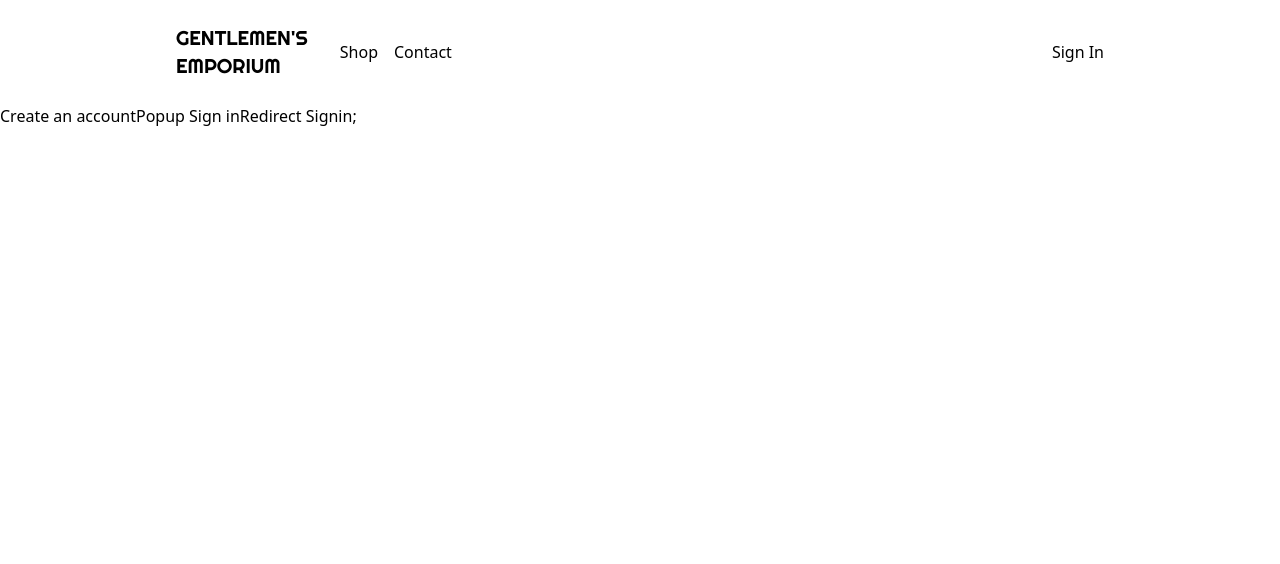
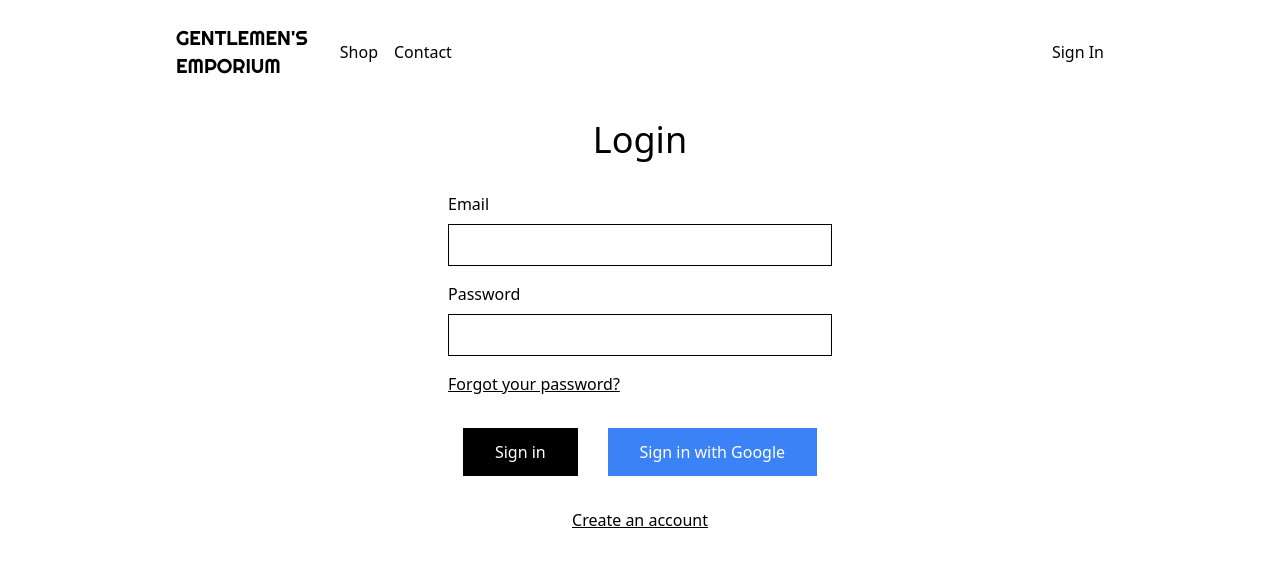
Before and after one commit to ahmedmcodes/crown-clothing, a React (Vite) app: page /sign-in in a window 1280 px wide. Shown: the top 564 px of the page. Built offline with nearby package versions, Linux system fonts and the light colour scheme.

Commit message:
Finalized the logic and Styling for Signin and Signup component

```diff
--- a/index.html
+++ b/index.html
@@ -5,7 +5,7 @@
     <link rel="preconnect" href="https://fonts.googleapis.com">
 <link rel="preconnect" href="https://fonts.gstatic.com" crossorigin>
 <link href="https://fonts.googleapis.com/css2?family=Righteous&family=Ubuntu+Condensed&display=swap" rel="stylesheet">
-    <title>Crown Clothing</title>
+    <title>The Gentlemen's Emporuim</title>
   </head>
   <body>
     <div id="root"></div>
--- a/src/App.jsx
+++ b/src/App.jsx
@@ -6,9 +6,8 @@ import {
 } from "react-router-dom";
 import Home from "./assets/routes/home.component";
 import Navigation from "./assets/routes/NavBar.component";
-import SignIn from "./assets/components/SignIn/SignIn.component";
 import SignUpForm from "./assets/components/Sign-up/Sign-up.component";
-
+import SignIn from "./assets/components/Sign-in/Sign-in.component";
 const Shop = () => {
   return <h1>I am shop component</h1>;
 };
--- a/src/assets/components/Minor Components/Button.component.jsx
+++ b/src/assets/components/Minor Components/Button.component.jsx
@@ -0,0 +1,14 @@
+const Button = ({ children, buttonType, ...otherProps }) => {
+  return (
+    <button
+      className={`${
+        buttonType === "google" ? "bg-blue-500" : "bg-black"
+      } text-white w-fit mt-4 py-3 px-8 m-auto hover:scale-105 hover:shadow-sm hover:shadow-black`}
+      {...otherProps}
+    >
+      {children}
+    </button>
+  );
+};
+
+export default Button;
--- a/src/assets/components/Minor Components/FormInput.component.jsx
+++ b/src/assets/components/Minor Components/FormInput.component.jsx
@@ -5,7 +5,7 @@ const FormInput = ({ label, ...otherProps }) => {
         {label}
       </label>
       <input
-        className=" border border-black py-2 mb-4 hover:border-2"
+        className=" border border-black py-2 mb-4 hover:border-2 px-2"
         {...otherProps}
       />
     </>
--- /dev/null
+++ b/src/assets/components/Sign-in/Sign-in.component.jsx
@@ -0,0 +1,92 @@
+import { useEffect, useState } from "react";
+import {
+  googleSignInWithPopUp,
+  googleSignInWithRedirect,
+  db,
+  auth,
+  addUserDataToDatabase,
+} from "../../../Utils/Firebase/firebase.utils";
+import { getRedirectResult } from "firebase/auth";
+import SignUpForm from "../Sign-up/Sign-up.component";
+import { Link } from "react-router-dom";
+import FormInput from "../Minor Components/FormInput.component";
+import Button from "../Minor Components/Button.component";
+
+const defaultUserDetails = {
+  email: "",
+  password: "",
+};
+
+const SignIn = () => {
+  const [userDetails, setUserDetails] = useState(defaultUserDetails);
+
+  const [errorMessage, setErrorMessage] = useState("");
+  const { email, password } = userDetails;
+  // useEffect(() => {
+  //   const fetchData = async () => {
+  //     const response = await getRedirectResult(auth);
+  //     if (response) {
+  //       const userDocRef = await addUserDataToDatabase(response.user);
+  //     }
+  //   };
+  //   fetchData();
+  // }, []);
+
+  const logInUserWithGooglePopUp = async () => {
+    const { user } = await googleSignInWithPopUp();
+    const userDocRef = await addUserDataToDatabase(user);
+  };
+
+  const handleOnChange = (e) => {
+    const { name, value } = e.target;
+    setUserDetails({ ...userDetails, [name]: value });
+  };
+
+  const handleOnSubmit = async (e) => {
+    e.preventDefault();
+  };
+
+  return (
+    <>
+      <div className="flex flex-col justify-center items-center  mx-60">
+        <h2 className="my-4 text-4xl">Login</h2>
+        <form onSubmit={handleOnSubmit} className="flex flex-col w-96 my-4 ">
+          <FormInput
+            label="Email"
+            type="email"
+            name="email"
+            required
+            value={email}
+            onChange={handleOnChange}
+          />
+          <FormInput
+            label="Password"
+            type="password"
+            name="password"
+            required
+            value={password}
+            onChange={handleOnChange}
+          />
+          <p className="underline hover:cursor-pointer">
+            Forgot your password?
+          </p>
+          <div className="flex flex-row py-4">
+            <Button type="submit">Sign in</Button>
+            <Button
+              buttonType="google"
+              type="text"
+              onClick={logInUserWithGooglePopUp}
+            >
+              Sign in with Google
+            </Button>
+          </div>
+          <Link className="m-auto pt-4 underline" to="/sign-up">
+            Create an account
+          </Link>
+        </form>
+      </div>
+    </>
+  );
+};
+
+export default SignIn;
--- a/src/assets/components/Sign-up/Sign-up.component.jsx
+++ b/src/assets/components/Sign-up/Sign-up.component.jsx
@@ -8,6 +8,8 @@ import {
   sendEmailVerification,
 } from "firebase/auth";
 import FormInput from "../Minor Components/FormInput.component";
+import Button from "../Minor Components/Button.component";
+import { Link } from "react-router-dom";
 
 const defaultUserDetails = {
   displayName: "",
@@ -20,6 +22,8 @@ const defaultUserDetails = {
 const SignUpForm = () => {
   const [userDetails, setUserDetails] = useState(defaultUserDetails);
   const [errorMessage, setErrorMessage] = useState("");
+  const [registrationSuccessMessage, setRegistrationSuccessMessage] =
+    useState("");
 
   const { displayName, email, password, confirmPassword } = userDetails;
 
@@ -42,14 +46,21 @@ const SignUpForm = () => {
         addUserDataToDatabase(user, userDetails);
         setUserDetails(defaultUserDetails);
         setErrorMessage("");
+        setRegistrationSuccessMessage("Registration Successful!");
       } else {
         setErrorMessage(
-          "Password and Confirm Password do not match, please try again. "
+          "Password and Confirm Password do not match, please try again."
         );
       }
     } catch (error) {
+      if (error.code === "auth/email-already-in-use") {
+        setErrorMessage(
+          "The email address is already in use. Please choose another one."
+        );
+      }
       console.log(error);
-      setErrorMessage(error.message);
+      console.log(error.message);
+      console.log(error.code);
       setUserDetails(defaultUserDetails);
     }
   };
@@ -57,7 +68,7 @@ const SignUpForm = () => {
   return (
     <div className="flex flex-col justify-center items-center  mx-60">
       <h2 className="my-4 text-4xl">Create Account</h2>
-      <form onSubmit={handleOnSubmit} className="flex flex-col w-3/4 my-4">
+      <form onSubmit={handleOnSubmit} className="flex flex-col w-96 my-4 ">
         <FormInput
           label="Display Name"
           onChange={handleOnChange}
@@ -91,9 +102,15 @@ const SignUpForm = () => {
           required
           value={confirmPassword}
         />
-        <button type="submit">Signup</button>
+        <Button type="submit">Register</Button>
+        <Link to="/auth" className="m-auto pt-2 underline">
+          Login
+        </Link>
       </form>
-      {errorMessage && <div>{errorMessage}</div>}
+      {errorMessage && <div className="text-xl px-44">{errorMessage}</div>}
+      {registrationSuccessMessage && (
+        <div className="text-xl px-44">{registrationSuccessMessage}</div>
+      )}
     </div>
   );
 };
--- a/src/assets/components/SignIn/SignIn.component.jsx
+++ /dev/null
@@ -1,38 +0,0 @@
-import { useEffect } from "react";
-import {
-  googleSignInWithPopUp,
-  googleSignInWithRedirect,
-  db,
-  auth,
-  addUserDataToDatabase,
-} from "../../../Utils/Firebase/firebase.utils";
-import { getRedirectResult } from "firebase/auth";
-import SignUpForm from "../Sign-up/Sign-up.component";
-import { Link } from "react-router-dom";
-
-const SignIn = () => {
-  useEffect(() => {
-    const fetchData = async () => {
-      const response = await getRedirectResult(auth);
-      if (response) {
-        const userDocRef = await addUserDataToDatabase(response.user);
-      }
-    };
-    fetchData();
-  }, []);
-
-  const logInUserWithGooglePopUp = async () => {
-    const { user } = await googleSignInWithPopUp();
-    const userDocRef = await addUserDataToDatabase(user);
-  };
-
-  return (
-    <>
-      <Link to="/sign-up">Create an account</Link>
-      <button onClick={logInUserWithGooglePopUp}>Popup Sign in</button>
-      <button onClick={googleSignInWithRedirect}>Redirect Signin</button>;
-    </>
-  );
-};
-
-export default SignIn;
```
